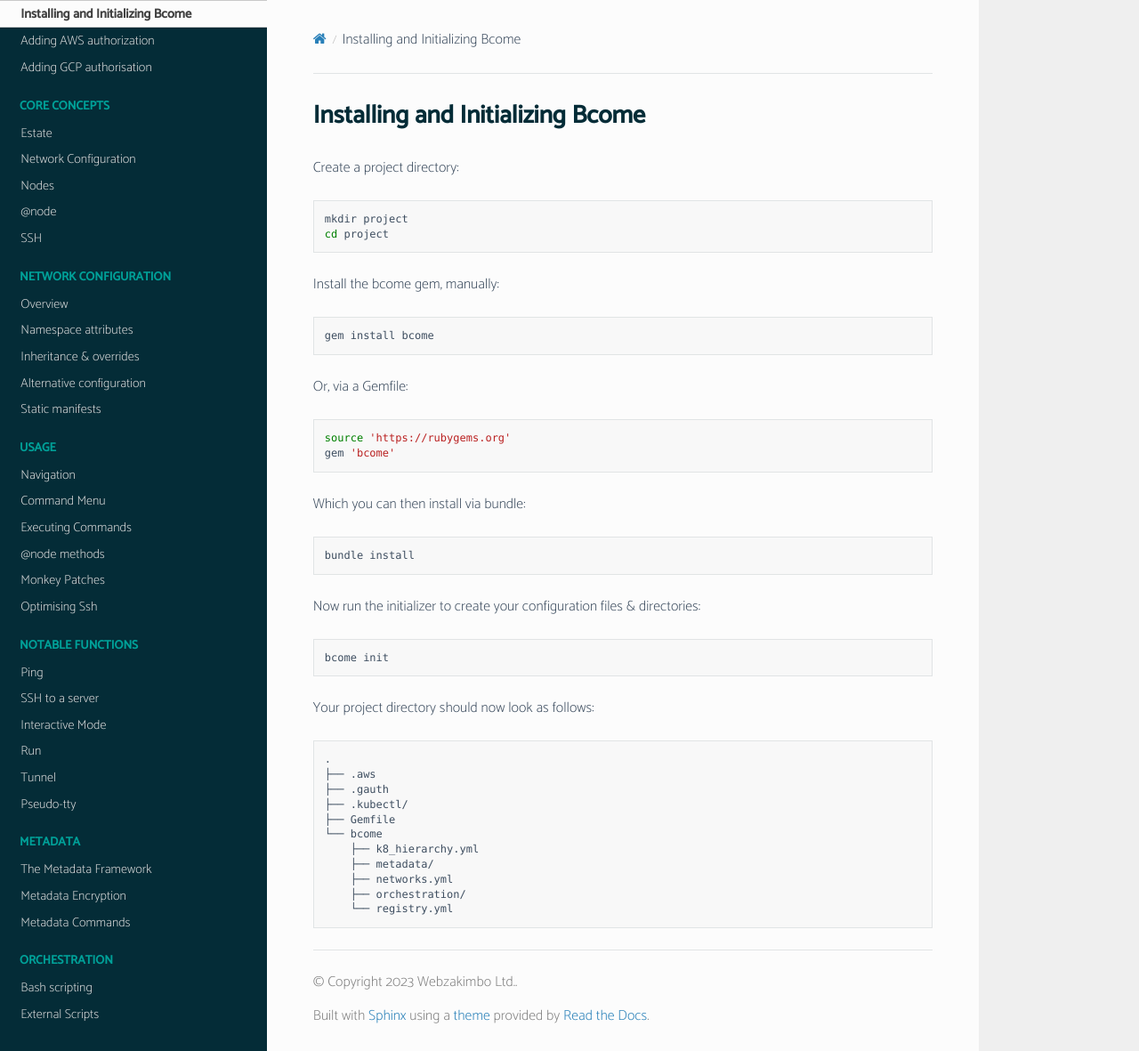
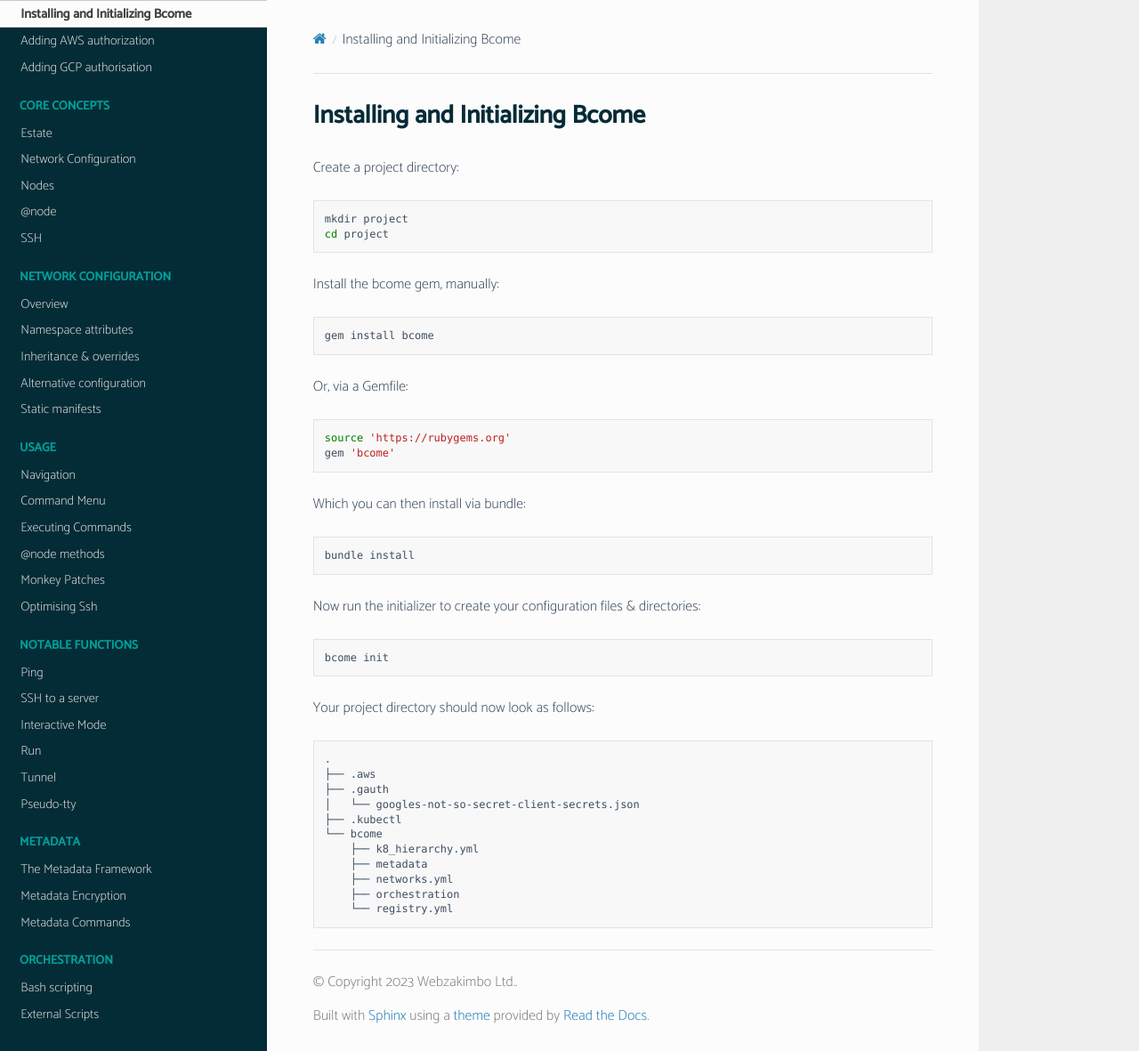
Before and after one commit to webzakimbo/bcome-read-the-docs, a Sphinx documentation site: the page built from docs/source/getting-started/setting-up-your-project.rst, in a window 1280 px wide and 1181 px high. Shown: the whole window at 89% size. Built offline with Sphinx 7.4.7 and the Read the Docs theme 2.0.0, drawn with Linux system fonts in a browser that asks for light colours; pages that are not in the unit, such as notebooks, are missing from menus.

Commit message:
expanded tree hierarchy from init

```diff
--- a/docs/source/getting-started/setting-up-your-project.rst
+++ b/docs/source/getting-started/setting-up-your-project.rst
@@ -45,11 +45,11 @@ Your project directory should now look as follows:
   .
   ├── .aws
   ├── .gauth
-  ├── .kubectl/
-  ├── Gemfile
+  │   └── googles-not-so-secret-client-secrets.json
+  ├── .kubectl
   └── bcome
       ├── k8_hierarchy.yml
-      ├── metadata/
+      ├── metadata
       ├── networks.yml
-      ├── orchestration/
+      ├── orchestration
       └── registry.yml
```
